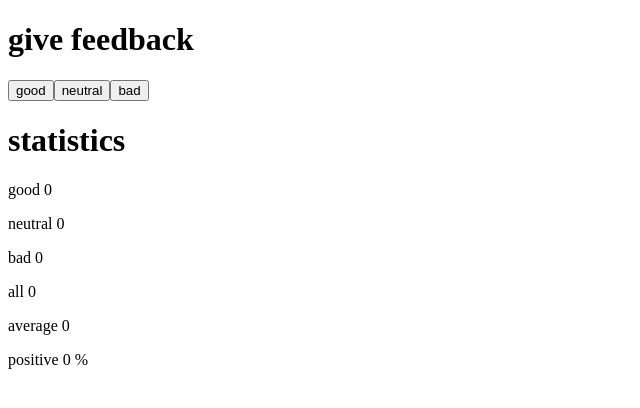
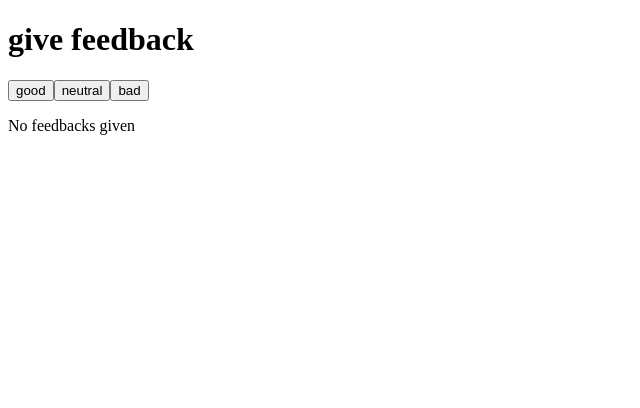
Before and after one commit to mlincon/full-stack-open-uni-helsinki, a React (Vite) app in the folder part01/unicafe/: page / in a window 1280 px wide. Shown: the top 408 px of the page, without its empty margins (0-640 px from the left). Built offline with nearby package versions, Linux system fonts and the light colour scheme.

Commit message:
step 1.9

```diff
--- a/part01/unicafe/src/App.jsx
+++ b/part01/unicafe/src/App.jsx
@@ -9,13 +9,13 @@ const Statistics = (props) => {
   let badScore = -1;
 
   let total = totalFunc([good, neutral, bad]);
-  let average = 0;
-  let percentage = 0;
-  if (total !== 0) {
-    average =
-      (good * goodScore + neutral * neutralScore + bad * badScore) / total;
-    percentage = 100 * (good / total);
+  if (total === 0) {
+    return <p>No feedbacks given</p>;
   }
+
+  let average =
+    (good * goodScore + neutral * neutralScore + bad * badScore) / total;
+  let percentage = 100 * (good / total);
 
   return (
     <>
@@ -23,7 +23,7 @@ const Statistics = (props) => {
       <p>good {good}</p>
       <p>neutral {neutral}</p>
       <p>bad {bad}</p>
-      <p>all {totalFunc([good, neutral, bad])}</p>
+      <p>all {total}</p>
       <p>average {average}</p>
       <p>positive {percentage} %</p>
     </>
```
